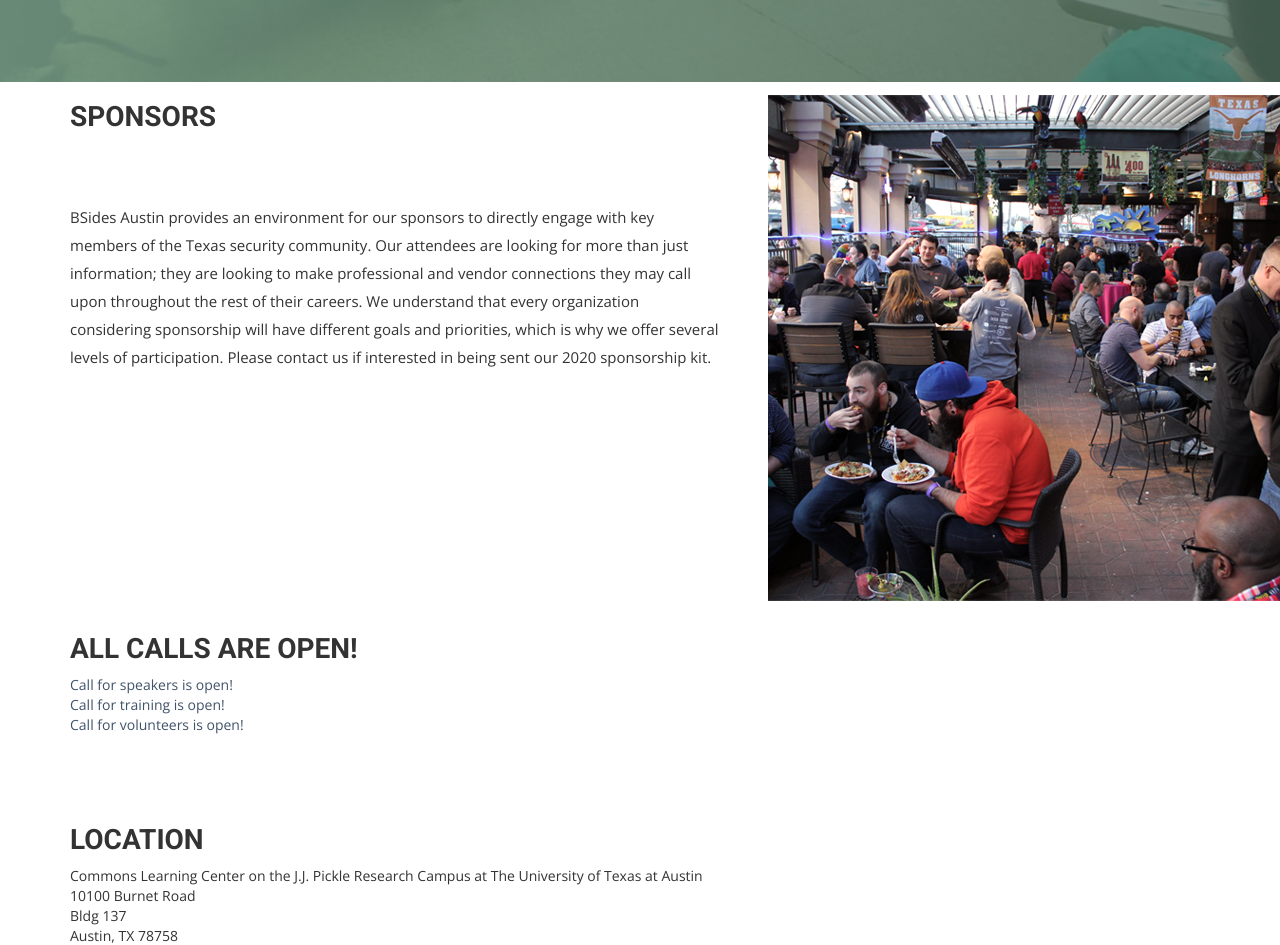
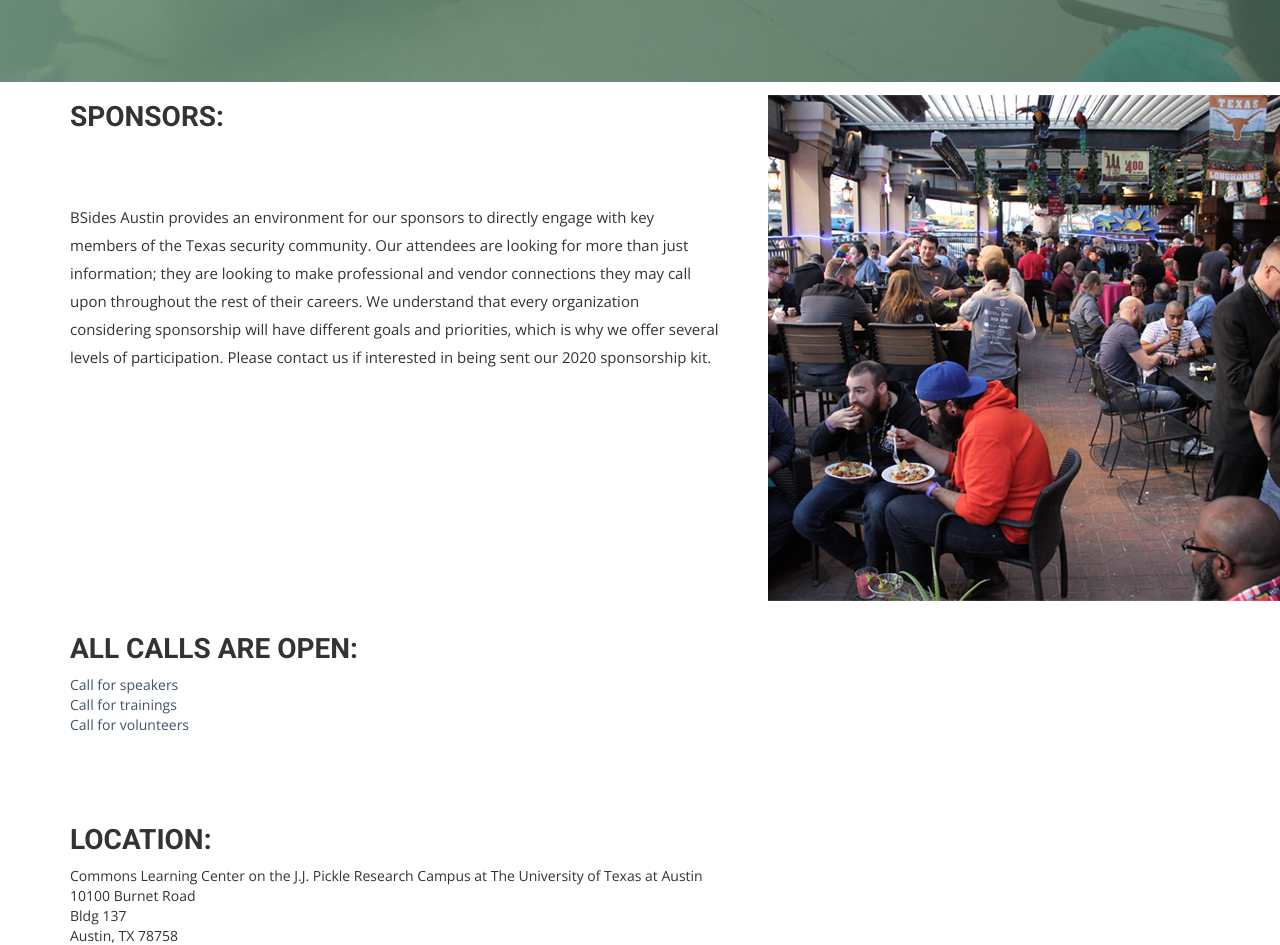
Before and after one commit to bsidesaustin/test, a Jekyll site: the page built from index.html, in a window 1280 px wide. Shown: the part 913-1858 px from the top of the page. Built offline with Jekyll 4.4.1, drawn with Linux system fonts in a browser that asks for light colours; nearby versions of some CDN libraries; some web fonts are replaced.

Commit message:
Update index.html

```diff
--- a/index.html
+++ b/index.html
@@ -27,7 +27,7 @@ permalink: /
       <div class="col-md-7 col-sm-12">
         <div class="block">
           <div class="section-title">
-            <h2>Sponsors</h2>
+            <h2>Sponsors:</h2>
           </div>
             <p>BSides Austin provides an environment for our sponsors to directly engage with key members of the Texas security community. Our attendees are looking for more than just information; they are looking to make professional and vendor connections they may call upon throughout the rest of their careers.
 We understand that every organization considering sponsorship will have different goals and priorities, which is why we offer several levels of participation. Please contact us if interested in being sent our 2020 sponsorship kit.</p>
@@ -49,12 +49,12 @@ We understand that every organization considering sponsorship will have differen
       <div class="col-md-7 col-sm-12">
         <div class="block">
           <div class="section-title">
-            <h2>All calls are open!</h2>
+            <h2>All calls are open:</h2>
             <p>
             <ul>
-                  <li><a href="/calls/">Call for speakers is open!</a></li>
-                  <li><a href="/calls/">Call for training is open!</a></li>
-                  <li><a href="/calls/">Call for volunteers is open!</a></li>
+                  <li><a href="/calls/">Call for speakers</a></li>
+                  <li><a href="/calls/">Call for trainings</a></li>
+                  <li><a href="/calls/">Call for volunteers</a></li>
             </ul>
             </p>
           </div>
@@ -78,7 +78,7 @@ We understand that every organization considering sponsorship will have differen
       <div class="col-md-7 col-sm-12">
         <div class="block">
           <div class="section-title">
-<h2>Location</h2>
+<h2>Location:</h2>
 Commons Learning Center on the J.J. Pickle Research Campus at The University of Texas at Austin<br />
 10100 Burnet Road<br />
 Bldg 137<br />
```
